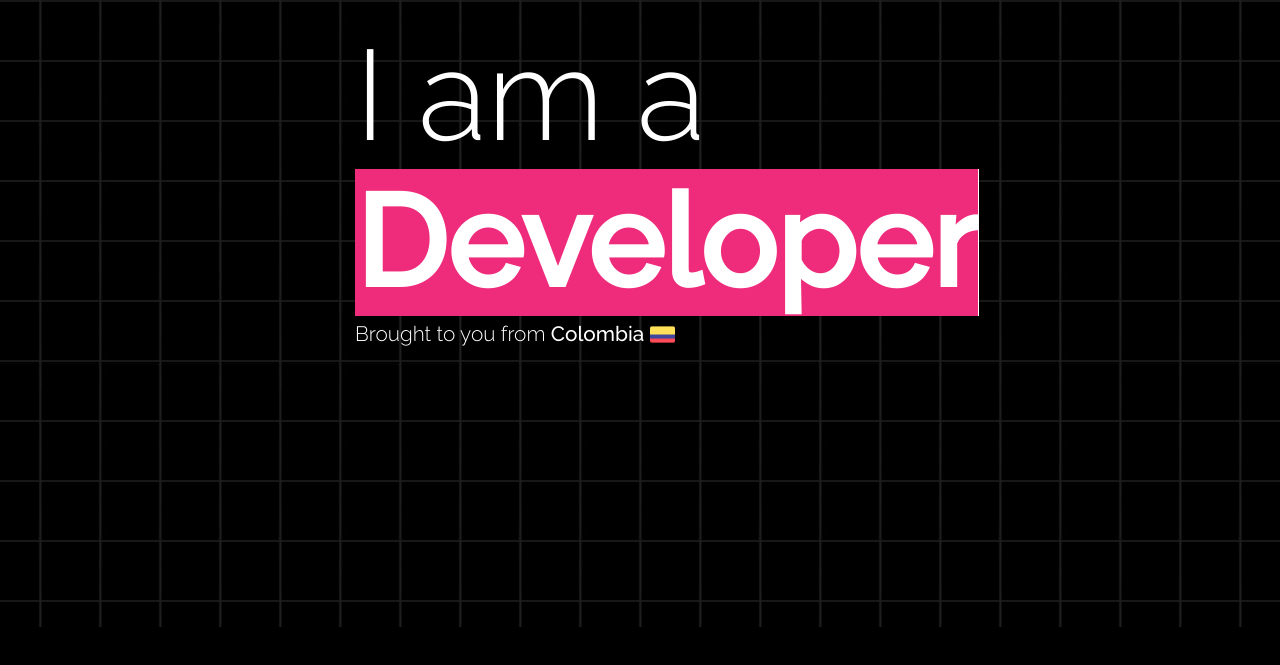
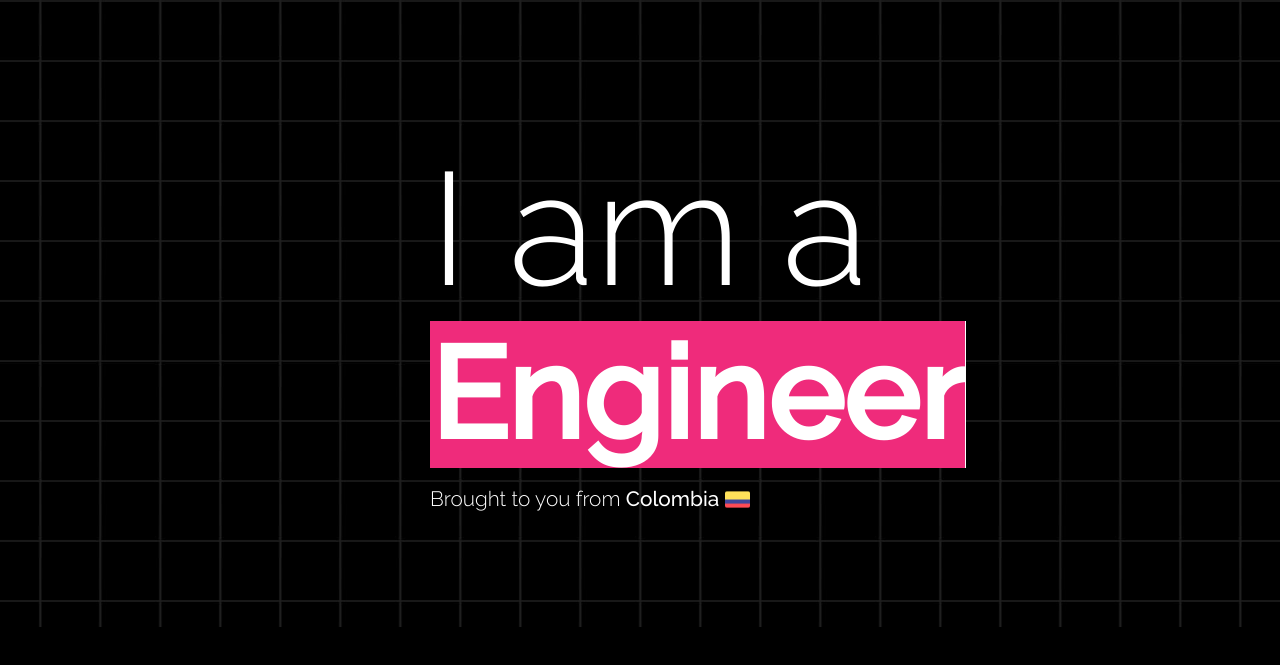
Before and after one commit to UsuarioGenericop/Portfolio, a plain HTML site: page index.html in a window 1280 px wide. Shown: the part 93-758 px from the top of the page. Drawn offline with Linux system fonts and the light colour scheme.

Commit message:
HeaderDeletingEffect

```diff
--- a/assets/CSS/style.css
+++ b/assets/CSS/style.css
@@ -231,15 +231,15 @@ nav {
   color: #fff;
   z-index: 10;
   font-family: "Raleway", sans-serif;
-  left: 355px;
-  top: 115px;
+  left: 430px;
+  top: 230px;
   align-items: flex-start;
   width: fit-content;
 }
 .main-header h1 {
   top: 90px;
   margin: 0;
-  font-size: 8rem;
+  font-size: 10rem;
   font-weight: 50;
   margin-right: 30px;
   width: fit-content;
@@ -254,21 +254,13 @@ nav {
   font-weight: 600;
   overflow: hidden;
   white-space: nowrap;
-  border-right: 1px solid;
-  animation: typing 3s steps(27) forwards, blink 1s step-end infinite;
   text-align: left;
   width: fit-content;
-  max-width: 0;
+  max-width: 100vw;
   font-size: 8rem;
   background: #ef2b7b;
-}
-@keyframes typing {
-  from {
-    max-width: 0;
-  }
-  to {
-    max-width: 100vw; /* or a large enough value to fit your text */
-  }
+  border-right: 1px solid;
+  animation: blink 1s step-end infinite;
 }
 @keyframes blink {
   50% {
@@ -295,8 +287,8 @@ nav {
   color: #fff;
   z-index: 10;
   font-family: "Raleway", sans-serif;
-  left: 355px;
-  top: 415px;
+  left: 430px;
+  top: 580px;
   align-items: flex-start;
 }
 .Nationality p {
@@ -312,7 +304,6 @@ nav {
 .Colombia {
   text-align: left;
   font-weight: 500;
-
   background: none;
   color: #fff;
   z-index: 10;
--- a/index.html
+++ b/index.html
@@ -157,6 +157,40 @@
         window.addEventListener('resize', resizeSpotlight);
         resizeSpotlight();
     </script>
+    <script>
+        // Typing and deleting effect for the header, alternating between 'Developer' and 'Engineer'
+        const headerP = document.querySelector('.main-header p');
+        const texts = ["Developer", "Engineer", "Designer"];
+        let textIndex = 0;
+        let i = 0;
+        let isDeleting = false;
+        let speed = 120; // typing speed in ms
+
+        function typeWriter() {
+            const text = texts[textIndex];
+            if (!isDeleting) {
+                headerP.textContent = text.substring(0, i + 1);
+                i++;
+                if (i === text.length) {
+                    setTimeout(() => { isDeleting = true; typeWriter(); }, 1200); // pause before deleting
+                    return;
+                }
+            } else {
+                headerP.textContent = text.substring(0, i - 1);
+                i--;
+                if (i === 0) {
+                    isDeleting = false;
+                    textIndex = (textIndex + 1) % texts.length;
+                    setTimeout(typeWriter, 600); // pause before typing again
+                    return;
+                }
+            }
+            setTimeout(typeWriter, isDeleting ? 60 : speed);
+        }
+
+        // Start the effect
+        typeWriter();
+    </script>
 </body>
 
 </html>
```
